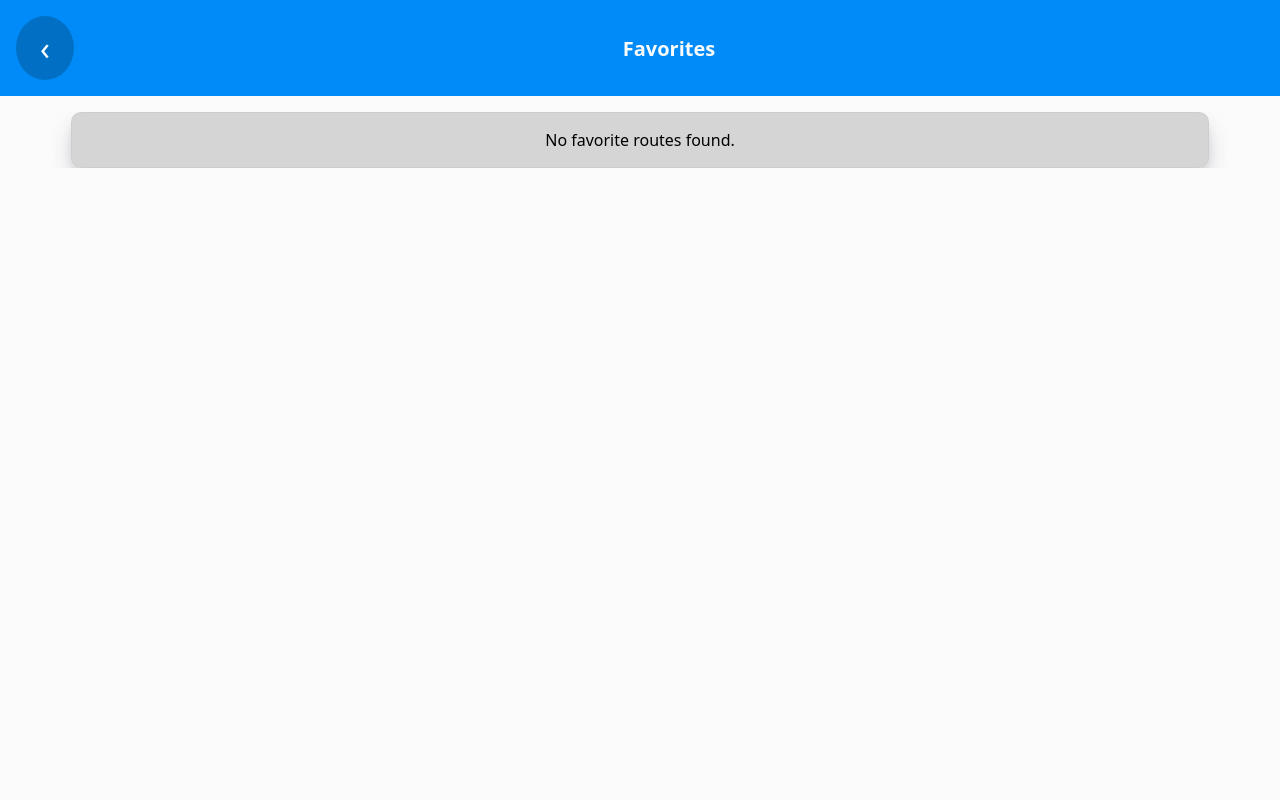
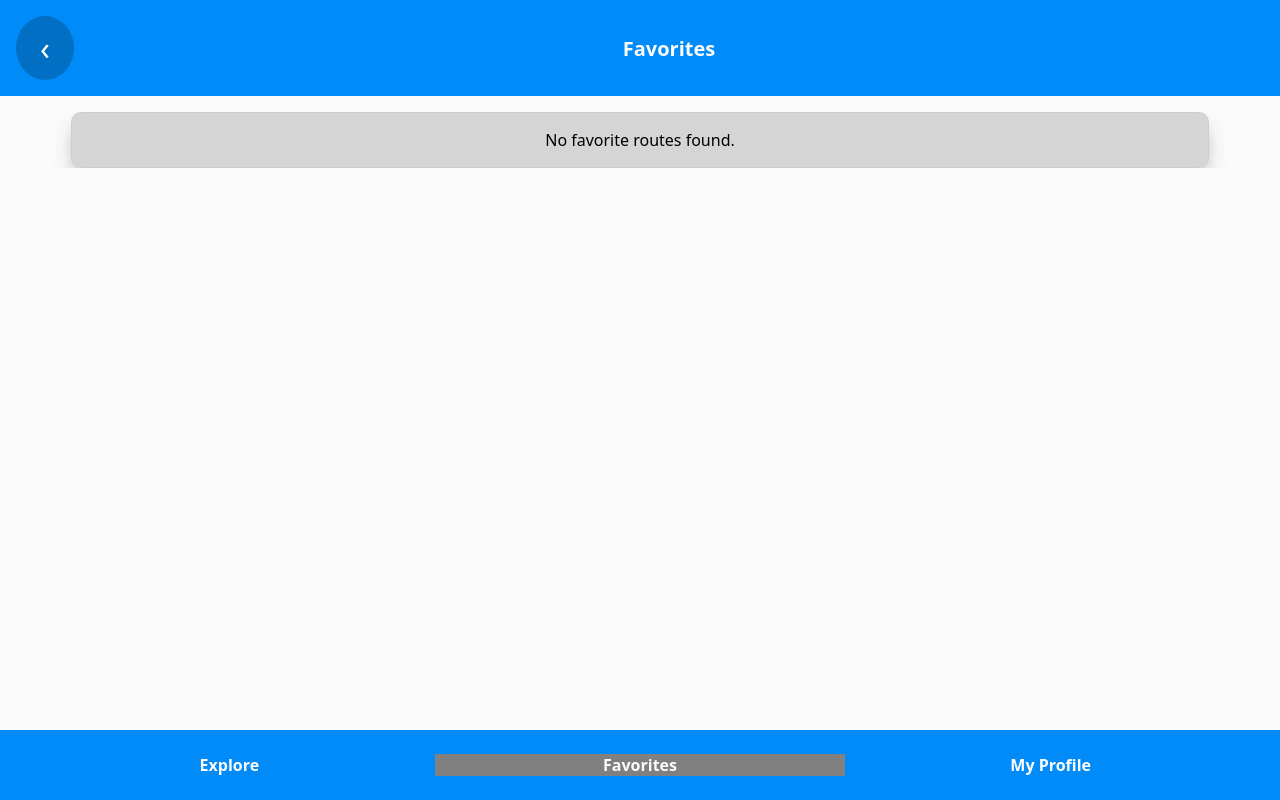
Before and after one commit to Dariastep/Lamo-hiking-app-capstone-project, a Next.js app: page /favorites in a window 1280 px wide. Built offline with nearby package versions, Linux system fonts and the light colour scheme.

Commit message:
add the the links on the navbar

```diff
--- a/components/FavoritePage/index.js
+++ b/components/FavoritePage/index.js
@@ -3,17 +3,22 @@ import RouteCard from "../RouteCard";
 import { ListItem, List } from "../RouteList/RouteList.styled.js";
 import { Heading } from "../RouteDetails/routeDetails.styled.js";
 import { routesData } from "@/routesData";
+import { useState, useEffect } from "react";
 
 export default function FavoritePage() {
-  let favoriteRoutes = [];
+  const [favoriteRoutes, setFavoriteRoutes] = useState([]);
 
-  if (typeof localStorage !== "undefined") {
-    favoriteRoutes = Object.keys(localStorage).filter(
-      (key) =>
-        key.startsWith("toggleFavoriteRoute-") &&
-        localStorage.getItem(key) === "true"
-    ); /*  Only keys that satisfy both conditions will be included in the favoriteRoutes array. */
-  }
+  useEffect(() => {
+    if (typeof localStorage !== "undefined") {
+      const filteredRoutes = Object.keys(localStorage).filter(
+        (key) =>
+          key.startsWith("toggleFavoriteRoute-") &&
+          localStorage.getItem(key) === "true"
+      );
+      setFavoriteRoutes(filteredRoutes);
+    }
+  }, []); /*  Only keys that satisfy both conditions will be included in the favoriteRoutes array. */
+
 
   return (
     <>
--- /dev/null
+++ b/components/NavigationBar/index.js
@@ -0,0 +1,45 @@
+import Link from "next/link";
+import styled from "styled-components";
+import { useRouter } from "next/router";
+
+export default function NavigationBar() {
+  const router = useRouter();
+  return (
+    <NavigationContainer>
+      <NavigationSection active={router.pathname === "/"}>
+        <NavigationLink href={"/"}>Explore</NavigationLink>
+      </NavigationSection>
+      <NavigationSection active={router.pathname === "/favorites"}>
+        <NavigationLink href={"/favorites"}>Favorites</NavigationLink>
+      </NavigationSection>
+      <NavigationSection active={router.pathname === "#"}>
+        <NavigationLink href={"#"}>My Profile</NavigationLink>
+      </NavigationSection>
+    </NavigationContainer>
+  );
+}
+
+export const NavigationContainer = styled.div`
+  position: fixed;
+  bottom: 0;
+  left: 0;
+  width: 100%;
+  background-color: var(--secondary-color);
+  padding: 1.5rem;
+  display: flex;
+  justify-content: space-around;
+  align-items: center;
+`;
+export const NavigationLink = styled(Link)`
+  text-decoration: none;
+  color: ${(isActive) => (isActive.active ? "green" : "var(--primary-color)")};
+  font-weight: bold;
+`;
+
+export const NavigationSection = styled.div`
+  flex: 1;
+  display: flex;
+  justify-content: center;
+  background-color: ${(isActive) => (isActive.active ? "grey" : "transparent")};
+  transition: background-color 0.3s;
+`;
--- a/components/RouteDetails/routeDetails.styled.js
+++ b/components/RouteDetails/routeDetails.styled.js
@@ -8,7 +8,7 @@ export const Heading = styled.div`
   top: 0;
   left: 0;
   width: 100%;
-  z-index: 2;
+  z-index: 3;
   background-color: var(--secondary-color);
   padding: 1rem;
 
@@ -44,7 +44,7 @@ export const RouteDetailsWrapper = styled.div`
   display: flex;
   flex-direction: column;
   padding: 2rem 1rem;
-  margin: 7rem 1rem 1rem;
+  margin: 7rem 1rem 3rem;
   justify-content: center;
   align-items: center;
 `;
--- a/components/RouteList/RouteList.styled.js
+++ b/components/RouteList/RouteList.styled.js
@@ -34,7 +34,7 @@ export const Heading = styled.div`
   top: 0;
   left: 0;
   width: 100%;
-  z-index: 2;
+  z-index: 3;
   background-color: var(--secondary-color);
   padding: 1rem;
 
--- a/pages/_app.js
+++ b/pages/_app.js
@@ -1,3 +1,4 @@
+import NavigationBar from "@/components/NavigationBar";
 import GlobalStyle from "../styles";
 
 export default function App({ Component, pageProps }) {
@@ -8,6 +9,7 @@ export default function App({ Component, pageProps }) {
       <Component
         {...pageProps}
       />
+      <NavigationBar />
     </>
   );
 }
--- a/pages/index.js
+++ b/pages/index.js
@@ -1,12 +1,10 @@
-import RouteList from "../components/RouteList/index.js"
+import RouteList from "../components/RouteList/index.js";
 import { routesData } from "@/routesData";
 
-
 export default function HomePage() {
-
   return (
     <div>
-      <RouteList routesData={routesData}   />
+      <RouteList routesData={routesData} />
     </div>
   );
 }
```
